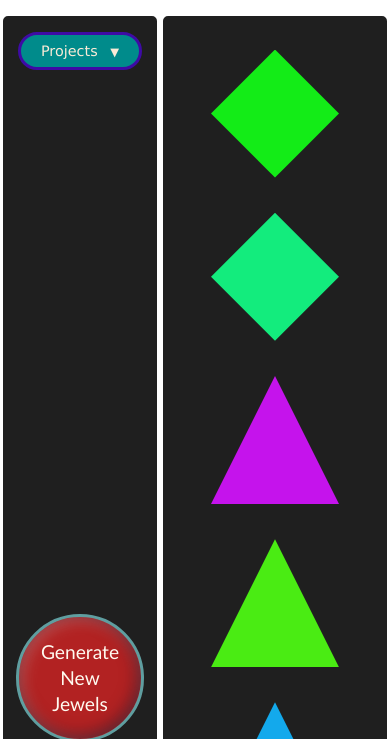
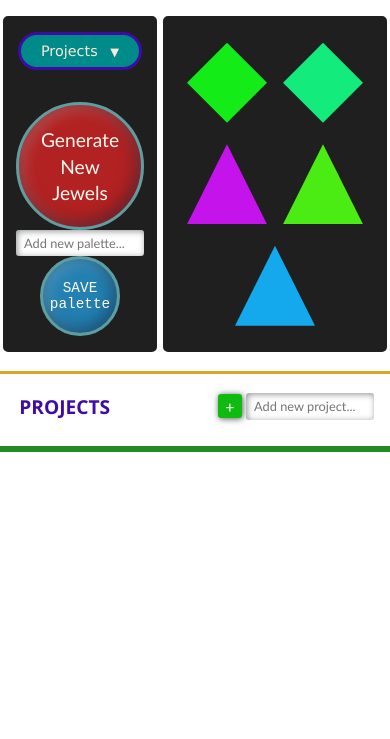
Before and after one commit to tomkingkong/palette-picker, a website: page public/index.html in a window 390 px wide. Shown: the part 88-827 px from the top of the page. Drawn offline with nearby package versions, Linux system fonts and the light colour scheme; files that its build step writes are made by us from their sources; no server answers.

Commit message:
Add media query for 620px width to size gems

```diff
--- a/public/css/styles.scss
+++ b/public/css/styles.scss
@@ -411,7 +411,18 @@ button {
   margin: 0.5rem 0 0 0;
 }
 
+/* MEDIA QUERIES */
 
+@media only screen and (max-width: 620px) {
+  .RANDOM__PALETTE {
+    div {
+      max-height: 5rem;
+      max-width: 5rem;
+      min-height: 5rem;
+      min-width: 5rem;
+    }
+  }
+}
 
 /* MEDIA QUERIES */
 
```
